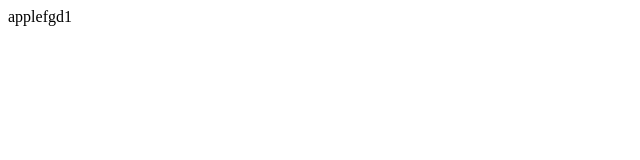
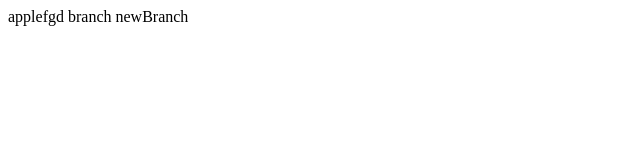
Before and after one commit to IlyaBybnov/first_rep, a plain HTML site: page index.html in a window 1280 px wide. Shown: the whole page, without its empty margins (0-640 px from the left). Drawn offline with Linux system fonts and the light colour scheme; files whose address does not match are found by name.

Commit message:
new commit in new branch

```diff
--- a/index.html
+++ b/index.html
@@ -10,6 +10,6 @@
     <!--
     <div id="product" data-product="apple" data-price="1000" data-amount="5"></div>
     -->
-    <div id="product" data-product="apple" data-amount="5">applefgd1</div>
+    <div id="product" data-product="apple" data-amount="5">applefgd branch newBranch</div>
 </body>
 </html>
```
